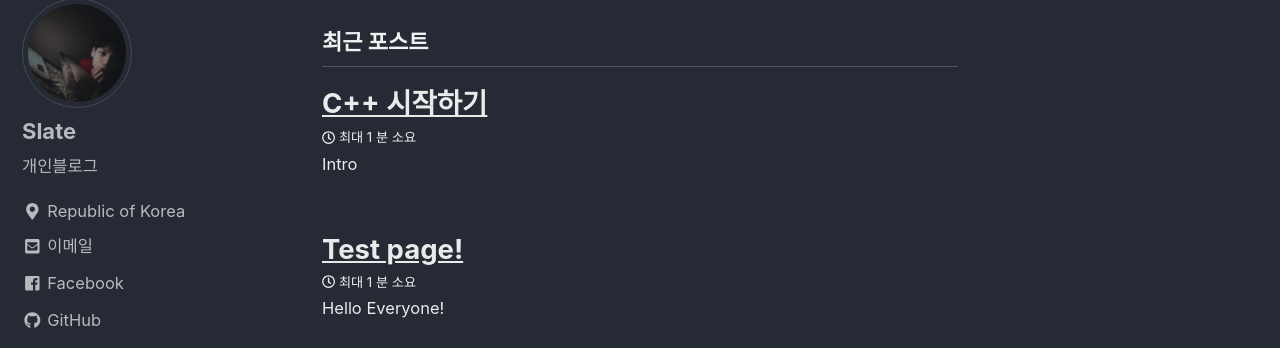
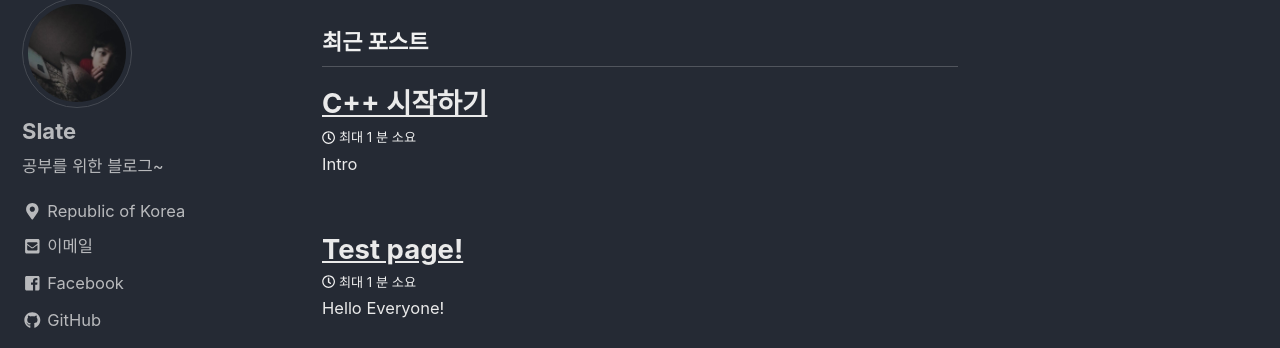
Before and after one commit to lesslate/lesslate.github.io, a Jekyll site: the page built from index.html, in a window 1280 px wide. Shown: the part 146-494 px from the top of the page. Built offline with Jekyll 4.4.1, drawn with Linux system fonts in a browser that asks for light colours; nearby versions of some CDN libraries; the list of posts is cut into pages by our own code.

Commit message:
Update _config.yml

```diff
--- a/_config.yml
+++ b/_config.yml
@@ -102,7 +102,7 @@ analytics:
 author:
   name             : "Slate"
   avatar           : "/assets/img/Profile.jpg" # path of avatar image, e.g. "/assets/images/bio-photo.jpg"
-  bio              : "개인블로그"
+  bio              : "공부를 위한 블로그~"
   location         : "Republic of Korea"
   email            : "lesslate@naver.com"
   uri              :
```
